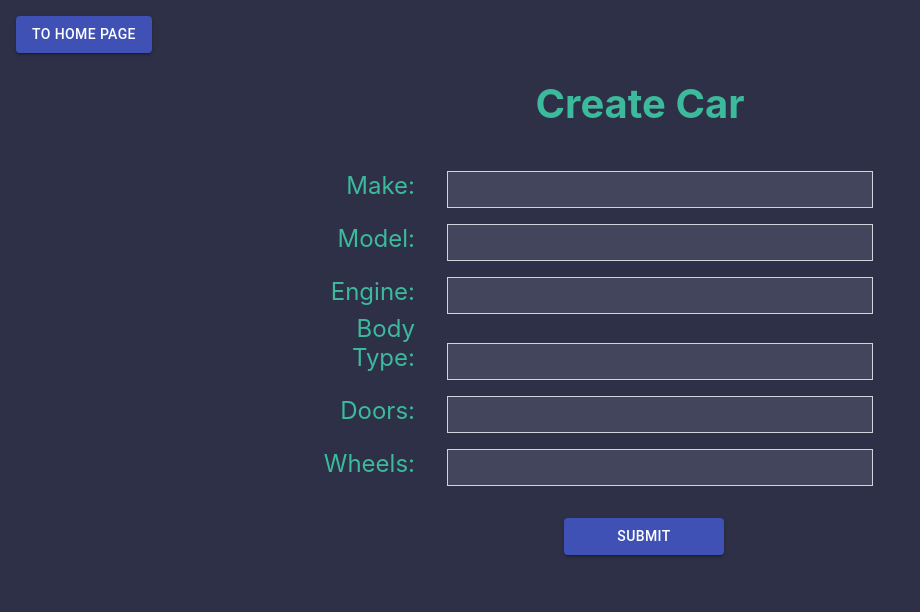
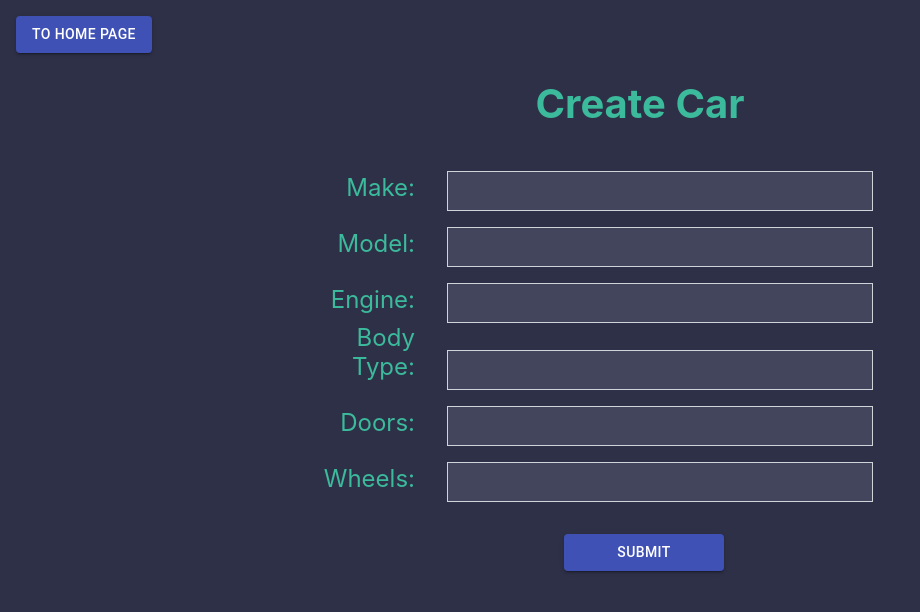
Before and after one commit to christian-sugianto/mini-carsales-app, a React (Create React App) app in the folder frontend/: page /Car in a window 1280 px wide. Shown: the top 612 px of the page, without its empty margins (0-920 px from the left). Built offline with nearby package versions, Linux system fonts and the light colour scheme.

Commit message:
style updates on car form field

```diff
--- a/frontend/src/components/CarFormField.tsx
+++ b/frontend/src/components/CarFormField.tsx
@@ -46,7 +46,7 @@ const StyledInput = styled.input`
   background-color: ${colors.tertiaryColor};
   color: white;
   border: 1px solid #ced4da;
-  font-size: 16;
+  font-size: 1rem;
   width: 25rem;
   padding: 10px 12px;
   &:focus: {
```
